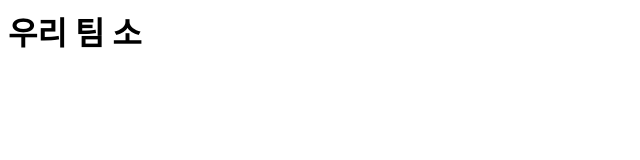
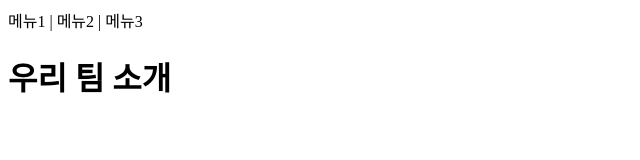
Before and after one commit to minjoo8388-ops/test, a plain HTML site: page index.html in a window 1280 px wide. Shown: the whole page, without its empty margins (0-640 px from the left). Drawn offline with Linux system fonts and the light colour scheme.

Commit message:
feat: 헤더 네비게이션 추가

```diff
--- a/index.html
+++ b/index.html
@@ -3,7 +3,10 @@
     <head>
       <title>team 02</title>
     </head>
+    <header>
+      <nav>메뉴1 | 메뉴2 | 메뉴3</nav>
+    </header>
     <body>
-      <h1>우리 팀 소</h1>
+      <h1>우리 팀 소개</h1>
     </body>
   </html>
```
